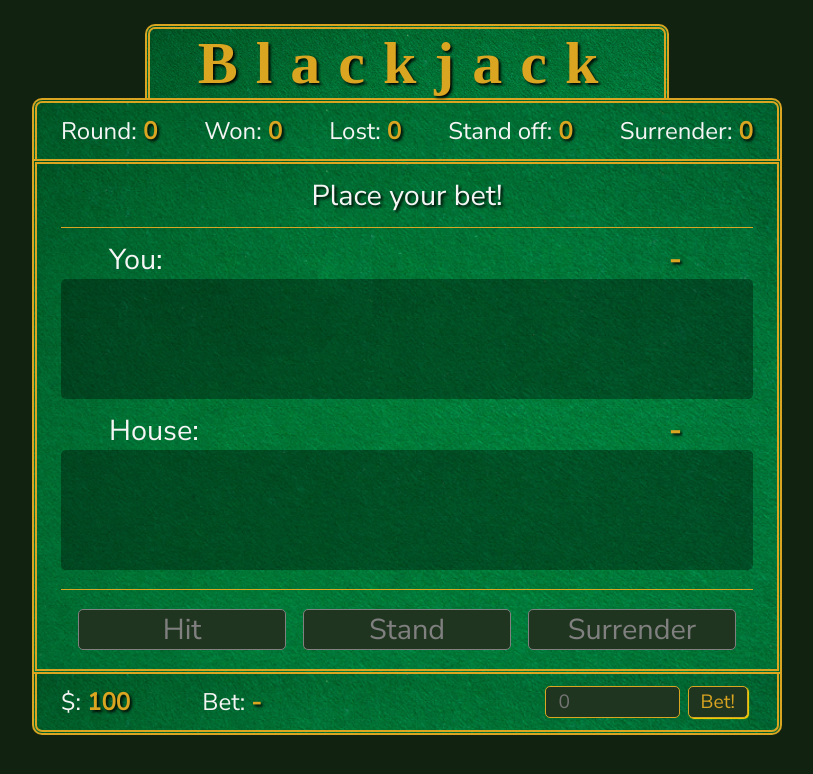
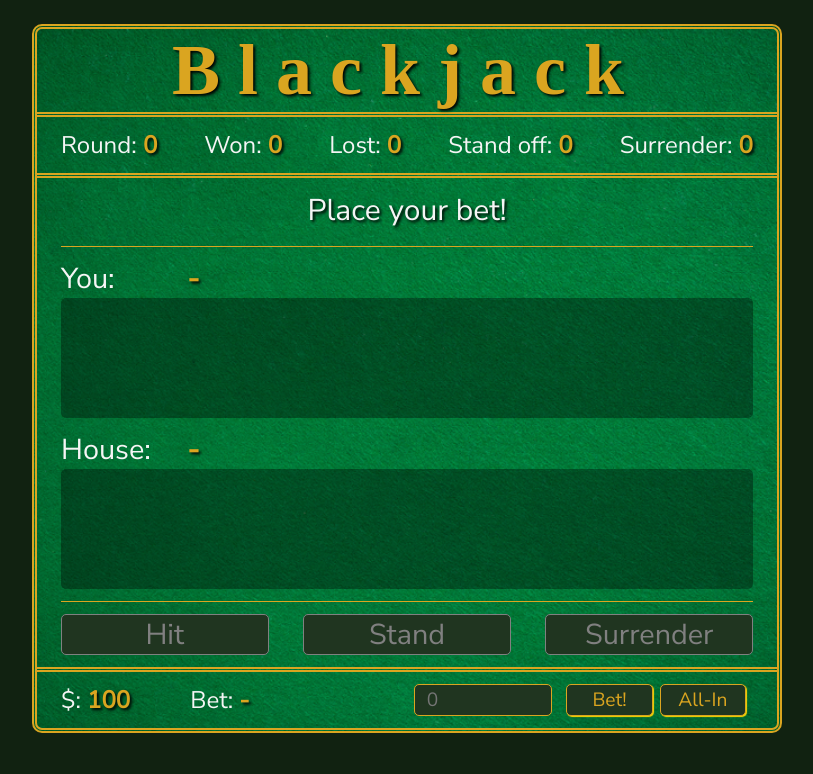
Before and after one commit to Quiatus/js_blackjack, a plain HTML site: page index.html in a window 1280 px wide. Shown: the whole page, without its empty margins (233-1046 px from the left). Drawn offline with Linux system fonts and the light colour scheme; a web font is replaced by a local one.

Commit message:
add allin, cleanup style

```diff
--- a/css/style.css
+++ b/css/style.css
@@ -22,14 +22,23 @@ img {
     --COLOR-BRIGHTGOLD: gold;
     --COLOR-WHITE: whitesmoke;
     --BTN-BGCOLOR: #203520;
+    --COLOR-GREY: #808080;
+    --COLOR-RED: #F22;
+    --COLOR-GREEN: greenyellow;
 
     /* Border */
 
     --BORDER: 1px solid var(--COLOR-GOLD);
+    --BORDER-DOUBLE: 5px double var(--COLOR-GOLD);
 
     /* Shadow */
 
     --TEXT-SHADOW: 2px 2px 3px #000;
+
+    /* Sizing */
+
+    --WIDTH: 750px;
+    --PADDING: 0.5rem 1rem;
 }
 
 /* General */
@@ -43,77 +52,62 @@ body {
     background-color: var(--BGCOLOR);
 }
 
-.cards {
-    font-size: 5rem;
-    letter-spacing: 0.25rem;
-    line-height: 0.95;
+/* Main */
+
+.main {
+    width: var(--WIDTH);
+    /* height:515px; */
+    background-image: url(../media/back.png);
+    background-size: cover;
+    margin: 1rem auto;
+    border: 5px double var(--COLOR-GOLD);
+    border-radius: 10px;
     color: var(--COLOR-WHITE);
 }
 
-/* Main */
+/* Header */
 
-main {
-    width: 750px;
-    height:515px;
-    background-image: url(../media/back.png);
-    background-size: cover;
-    margin: 0 auto;
-    border: 5px double var(--COLOR-GOLD);
-    padding: 0 1rem;
-    color: var(--COLOR-WHITE);
-}
-
-.h1 {
+.div__h1 {
     font-family: 'Rye', serif;
     color: var(--COLOR-GOLD);
-    max-width: fit-content;
-    margin: 1rem auto 0;
-    font-size: 2.5rem;
-    text-shadow: 2px 2px 3px #000;
-    letter-spacing: 0.3em;
-    background-image: url(../media/back.png);
-    padding: 0 2rem;
-    border-top-right-radius: 10px;
-    border-top-left-radius: 10px;
-    border: 5px double var(--COLOR-GOLD);
-    border-bottom: none;
+    font-size: 1.5rem;
+    text-shadow: var(--TEXT-SHADOW);
+    letter-spacing: 0.5em;
+    text-align: center;
+    border-bottom: var(--BORDER-DOUBLE);
 }
 
 /* Game stats */
 
 .stats {
-    width: 750px;
-    background-image: url(../media/back.png);
-    background-size: cover;
-    margin: 0 auto;
     color: var(--COLOR-WHITE);
-    border: 5px double var(--COLOR-GOLD);
-    border-bottom: none;
-    border-top-right-radius: 10px;
-    border-top-left-radius: 10px;
+    border-bottom: var(--BORDER-DOUBLE);
     display: flex;
     flex-flow: row nowrap;
     justify-content: space-between;
-    padding: 0.5rem 1rem;
+    padding: var(--PADDING);
 }
 
 /* Playarea */
 
+.playarea {
+    padding: var(--PADDING);
+}
+
 .playarea__header {
     text-align: center;
-    width: 100%;
-    border-bottom: 1px solid var(--COLOR-GOLD);
-    font-size: 1.2rem;
+    border-bottom: var(--BORDER);
+    font-size: 1.25rem;
     text-shadow: var(--TEXT-SHADOW);
-    padding: 0.5rem 0;
+    padding-bottom: 0.5em;
 }
 
 .playarea__controls {
     display: flex;
-    justify-content: space-evenly;
-    padding-top: 0.8rem;
-    margin-top: 0.8rem;
-    border-top: 1px solid var(--COLOR-GOLD);
+    justify-content: space-between;
+    padding-top: 0.5rem;
+    margin-top: 0.5rem;
+    border-top: var(--BORDER);
 }
 
 .playarea__deck {
@@ -122,7 +116,7 @@ main {
     border-radius: 5px;
     display: flex;
     flex-flow: row nowrap;
-    padding: 5px 2px;
+    padding: 5px;
 }
 
 .playarea__controls button {
@@ -133,7 +127,7 @@ main {
 .playarea__score {
     display: flex;
     justify-content: space-between;
-    padding: 0 3rem 0 2rem;
+    padding-right: 80%;
     font-size: 1.2rem;
     margin-top: 0.5rem;
 }
@@ -141,33 +135,27 @@ main {
 /* Player Bank styles */
 
 .playerBank {
-    width: 750px;
-    background-image: url(../media/back.png);
-    background-size: cover;
-    margin: 0 auto;
     color: var(--COLOR-WHITE);
-    border: 5px double var(--COLOR-GOLD);
-    border-top: none;
-    border-bottom-right-radius: 10px;
-    border-bottom-left-radius: 10px;
+    border-top: var(--BORDER-DOUBLE);
     display: flex;
     flex-flow: row nowrap;
     justify-content: space-between;
-    padding: 0.5rem 1rem;
+    padding: var(--PADDING);
 }
 
 .money {
-    width: 70%;
+    width: 50%;
     display: flex;
     flex-direction: row;
     justify-content: flex-start;
-    gap: 3rem;
+    gap: 2.5rem;
 }
 
 .buttons {
-    width: 30%;
+    width: 50%;
     display: flex;
     flex-direction: row;
+    justify-content: space-evenly;
 }
 
 input, button {
@@ -179,17 +167,21 @@ input, button {
 }
 
 input {
-    width: 65%;
+    width: 40%;
     margin-right: 0.3rem;
     color: var(--COLOR-GOLD);
     border: var(--BORDER);
     outline: none;
 }
 
+.buttons button {
+    width: 25%;
+}
+
 input::-webkit-outer-spin-button,
 input::-webkit-inner-spin-button {
-  -webkit-appearance: none;
-  margin: 0;
+    -webkit-appearance: none;
+    margin: 0;
 }
 
 .button {
@@ -209,18 +201,18 @@ input::-webkit-inner-spin-button {
 }
 
 .buttonDisabled {
-    border: 1px solid gray;
-    color: gray;
+    border: 1px solid var(--COLOR-GREY);
+    color: var(--COLOR-GREY);
 }
 
-/* Color change */
+/* Color & font change */
 
 .red {
-    color: red;
+    color: var(--COLOR-RED);
 }
 
 .green {
-    color: greenyellow;
+    color: var(--COLOR-GREEN);
 }
 
 .gold {
@@ -232,3 +224,10 @@ input::-webkit-inner-spin-button {
 .white {
     color: var(--COLOR-WHITE);
 }
+
+.cards {
+    font-size: 5rem;
+    letter-spacing: 0.25rem;
+    line-height: 0.95;
+    color: var(--COLOR-WHITE);
+}
--- a/index.html
+++ b/index.html
@@ -8,7 +8,10 @@
     <script src="js/script.js" defer></script>
 </head>
 <body>
+    <main class="main">
+        <div class="div__h1">
             <h1 class="h1">Blackjack</h1>
+        </div>
 
         <div class="stats">
             <p>Round: <span class="gold" id="sRound">0</span></p>
@@ -18,7 +21,6 @@
             <p>Surrender: <span class="gold" id="sSurrend">0</span></p>
         </div>
 
-    <main>
         <div class="playarea">
             <div class="playarea__header">
                 <p class="white" id="result">Place your bet!</p>
@@ -42,7 +44,6 @@
                 <button class="buttonDisabled" id="btnSurrender">Surrender</button>
             </div>
         </div>
-    </main>
 
         <div class="playerBank">
             <div class="money">
@@ -52,7 +53,9 @@
             <div class="buttons">
                 <input type="number" id="betAmnt" min="1" placeholder="0">
                 <button class="button" id="btnBet">Bet!</button>
+                <button class="button" id="btnAllIn">All-In</button>
             </div>
         </div>
+    </main>
 </body>
 </html>
--- a/js/script.js
+++ b/js/script.js
@@ -1,4 +1,5 @@
 const btnBet = document.getElementById('btnBet');
+const btnAllIn = document.getElementById('btnAllIn');
 const btnDraw = document.getElementById('btnDraw');
 const btnStand = document.getElementById('btnStand');
 const btnSurrender = document.getElementById('btnSurrender');
@@ -95,10 +96,10 @@ function drawCard(player) {
 
 function playMessage(msgNum) {
     let messages = [
-        "GAME OVER! No more funds!",
+        "GAME OVER! Not enough funds to play!",
         "You have lost the round!",
-        "You do not have enough money!",
-        "You must bet at least 1$!",
+        "You do not have enough funds!",
+        "You must bet at least 5$!",
         "Please enter a number!",
         "You have surrendered!",
         "YOU HAVE WON!",
@@ -162,10 +163,18 @@ function disablePlayBtn(btdraw,btstand,btsurrender,btbet) {
         btnBet.classList.remove('buttonDisabled');
         btnBet.classList.add('button');
         btnBet.addEventListener('click',placeBet);
+
+        btnAllIn.classList.remove('buttonDisabled');
+        btnAllIn.classList.add('button');
+        btnAllIn.addEventListener('click',allIn);
     } else {
         btnBet.classList.remove('button');
         btnBet.classList.add('buttonDisabled');
         btnBet.removeEventListener('click',placeBet);
+
+        btnAllIn.classList.remove('button');
+        btnAllIn.classList.add('buttonDisabled');
+        btnAllIn.removeEventListener('click',allIn);
     }
 }
 
@@ -175,7 +184,7 @@ function playerLost() {
     changeBankText(bank,0);
     playerStats(2);
 
-    if (bank === 0) {
+    if (bank < 5) {
         playMessage(0);
         disablePlayBtn(false,false,false,false);
     } else {
@@ -246,7 +255,7 @@ function initDraw() {
 function placeBet() {
     let betAmnt = parseInt(document.getElementById('betAmnt').value);
 
-    if ((betAmnt > 0) && (betAmnt <= bank)) {
+        if ((betAmnt >= 5) && (betAmnt <= bank)) {
             document.getElementById('betAmnt').value = "";
             bet = betAmnt;
             bank = bank - bet;
@@ -260,12 +269,25 @@ function placeBet() {
             document.getElementById('betAmnt').value = bank;
         } else if (betAmnt < 0) {
             document.getElementById('betAmnt').value = 0;
-    } else if (betAmnt === 0) {
+        } else if ((betAmnt >= 0) && (betAmnt < 5)) {
             playMessage(3);
+            document.getElementById('betAmnt').value = 5;
         } else {
             playMessage(4);
             document.getElementById('betAmnt').value = "";
         }
+}
+
+// All in
+
+function allIn() {
+    bet = bank;
+    bank = 0;
+
+    playMessage(8);
+    changeBankText(bank,bet);
+    disablePlayBtn(true,true,true,false);
+    initDraw();
 }
 
 // Player draws a card.
```
Lines whose indentation alone changed are shown as unchanged.
